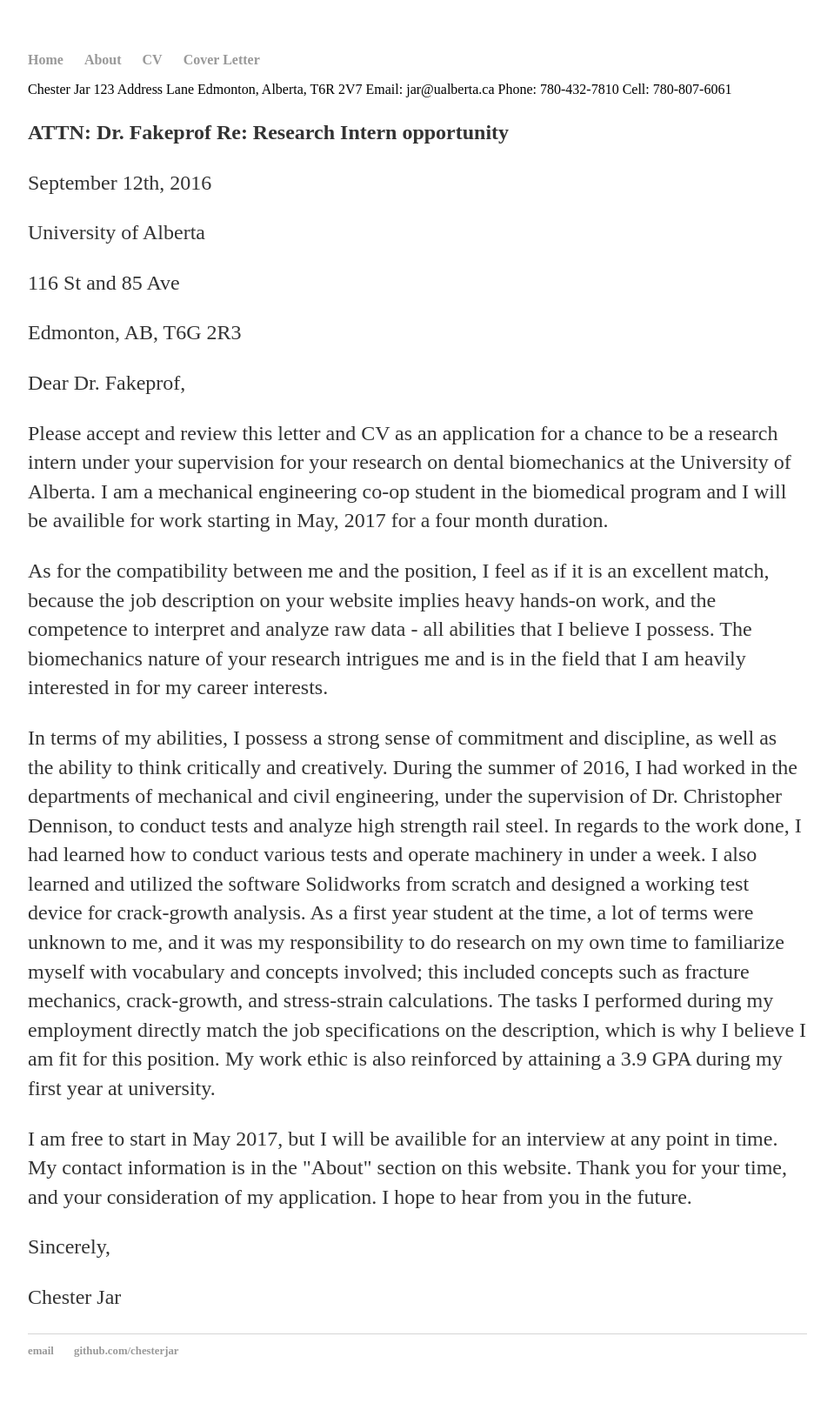
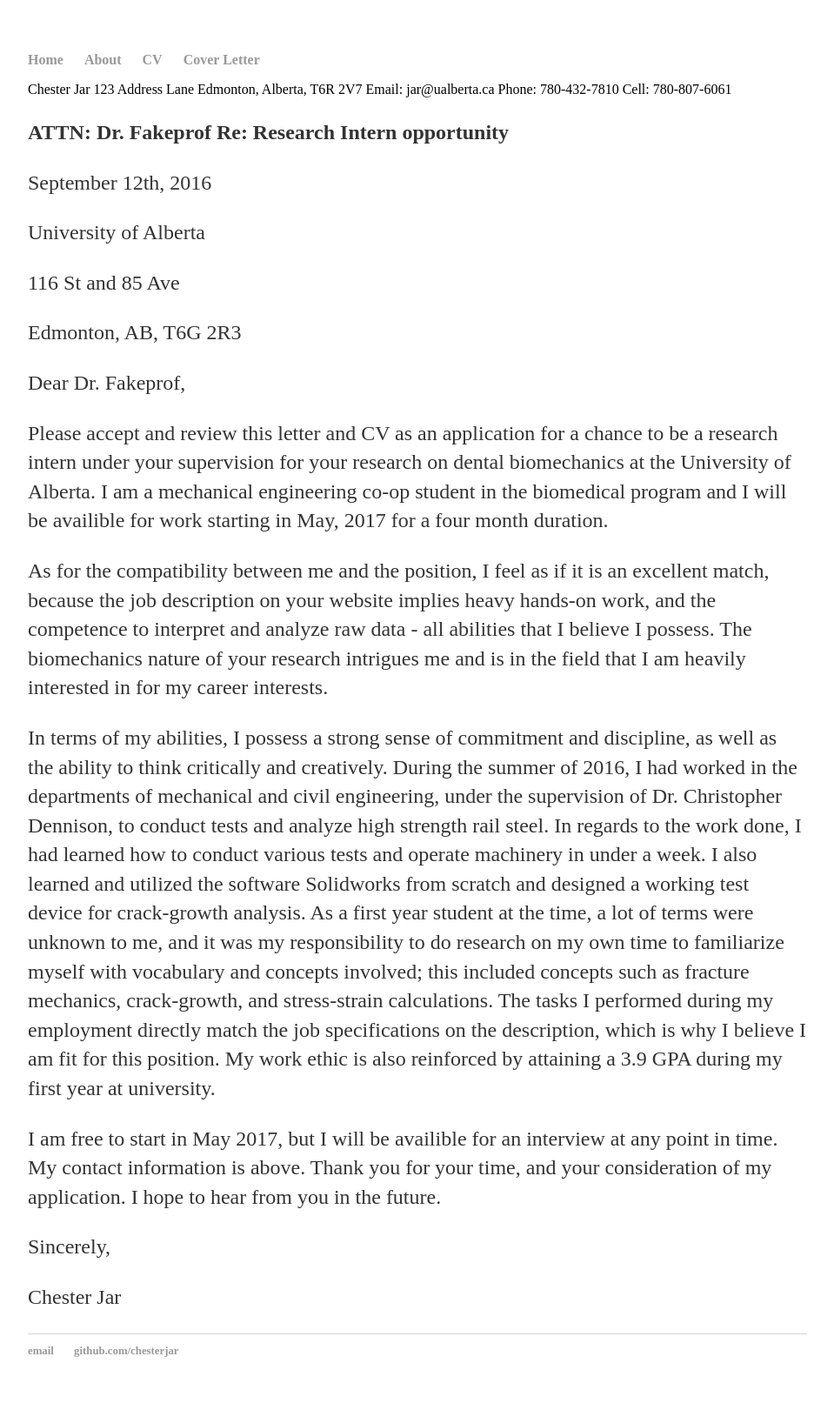
Before and after one commit to chesterjar/chesterjar, a Jekyll site: the page built from cover-letter/index.html, in a window 1280 px wide. Shown: the whole page at 87% size, without its empty margins (160-1119 px from the left). Built offline with Jekyll 4.4.1, drawn with Linux system fonts in a browser that asks for light colours.

Commit message:
Update index.html

```diff
--- a/cover-letter/index.html
+++ b/cover-letter/index.html
@@ -33,8 +33,7 @@ website implies heavy hands-on work, and the competence to interpret and analyze
   <p>In terms of my abilities, I possess a strong sense of commitment and discipline, as well as the ability to think critically and
 creatively. During the summer of 2016, I had worked in the departments of mechanical and civil engineering, under the supervision of Dr. Christopher Dennison, to conduct tests and analyze high strength rail steel. In regards to the work done, I had learned how to conduct various tests and operate machinery in under a week. I also learned and utilized the software Solidworks from scratch and designed a working test device for crack-growth analysis. As a first year student at the time, a lot of terms were unknown to me, and it was my responsibility to do research on my own time to familiarize myself with vocabulary and concepts involved; this included concepts such as fracture mechanics, crack-growth, and stress-strain calculations. The tasks I performed during my employment directly match the job specifications on the description, which is why I believe I am fit for this position. My work ethic is also reinforced by attaining a 3.9 GPA during my first year at university.</p>
 
-  <p>I am free to start in May 2017, but I will be availible for an interview at any point in time. My contact information is in the
-"About" section on this website. Thank you for your time, and your consideration of my application. I hope to hear from you in the future.</p>
+  <p>I am free to start in May 2017, but I will be availible for an interview at any point in time. My contact information is above. Thank you for your time, and your consideration of my application. I hope to hear from you in the future.</p>
 
 
 <p>Sincerely,</p>
```
